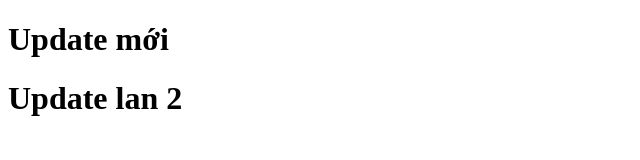
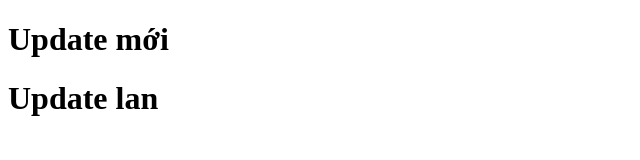
Before and after one commit to presidentcuba/demoGitTinh, a plain HTML site: page index.html in a window 1280 px wide. Shown: the full height of the page, 0-640 px from the left. Drawn offline with Linux system fonts and the light colour scheme.

Commit message:
update new

```diff
--- a/index.html
+++ b/index.html
@@ -7,6 +7,6 @@
 </head>
 <body>
     <h1>Update mới</h1>
-    <h1>Update lan 2</h1>
+    <h1>Update lan </h1>
 </body>
 </html>
```
